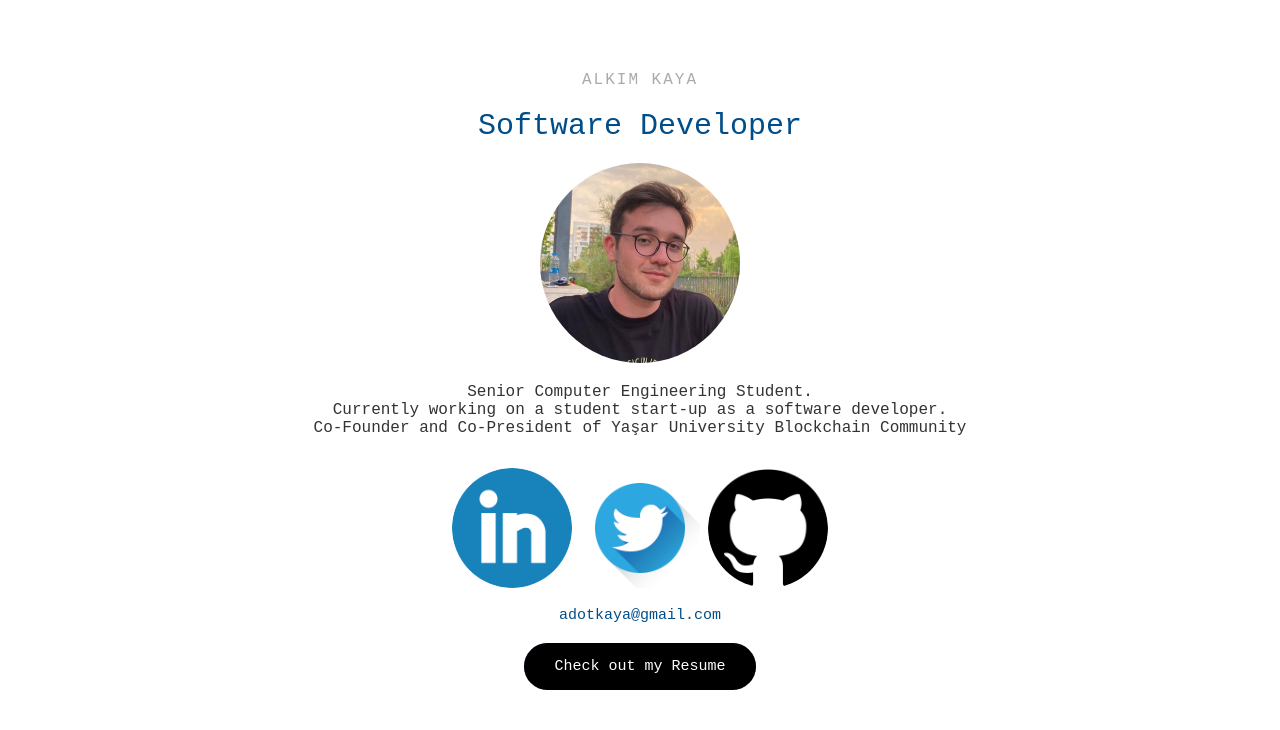
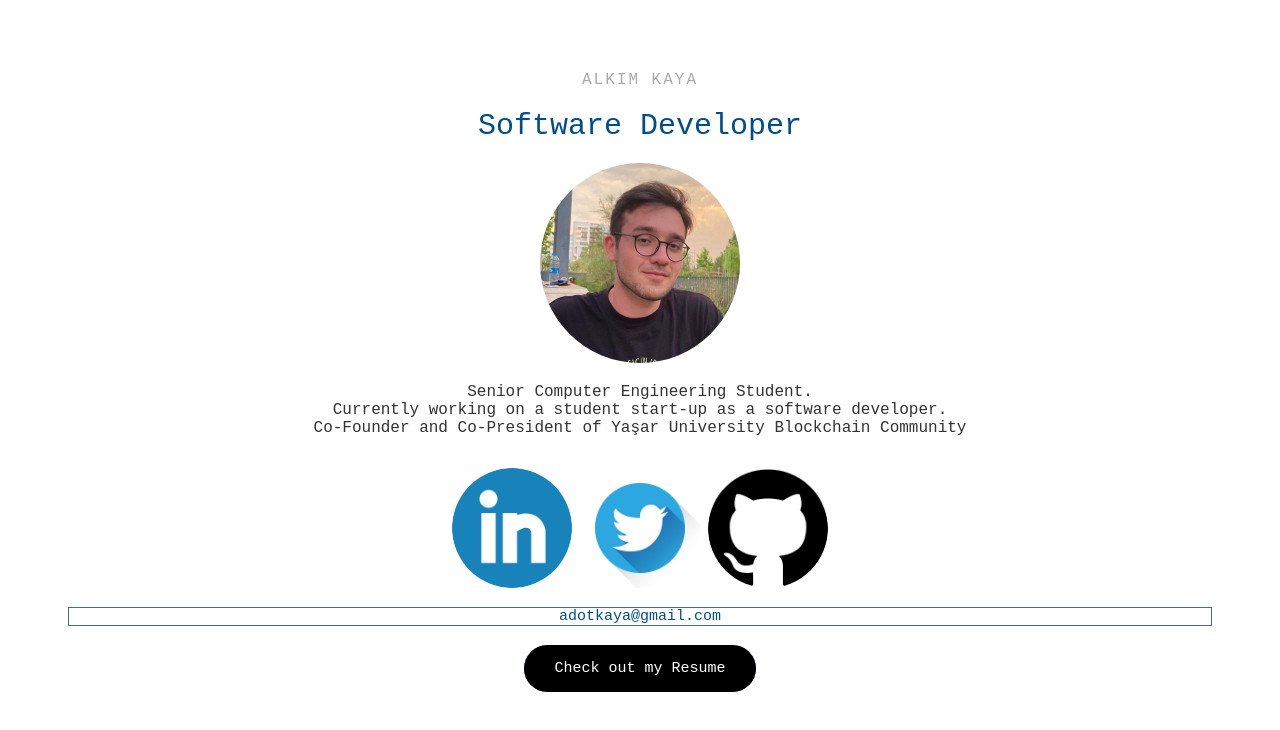
Before and after one commit to adotkaya/adotkaya.github.io, a plain HTML site: page index.html in a window 1280 px wide. Drawn offline with Linux system fonts and the light colour scheme.

Commit message:
Update style.css

```diff
--- a/style.css
+++ b/style.css
@@ -94,3 +94,7 @@ body {
 #resume:active {
 	text-decoration: none;
 }
+
+#mail {
+ border: 1px solid #466995
+}
```
